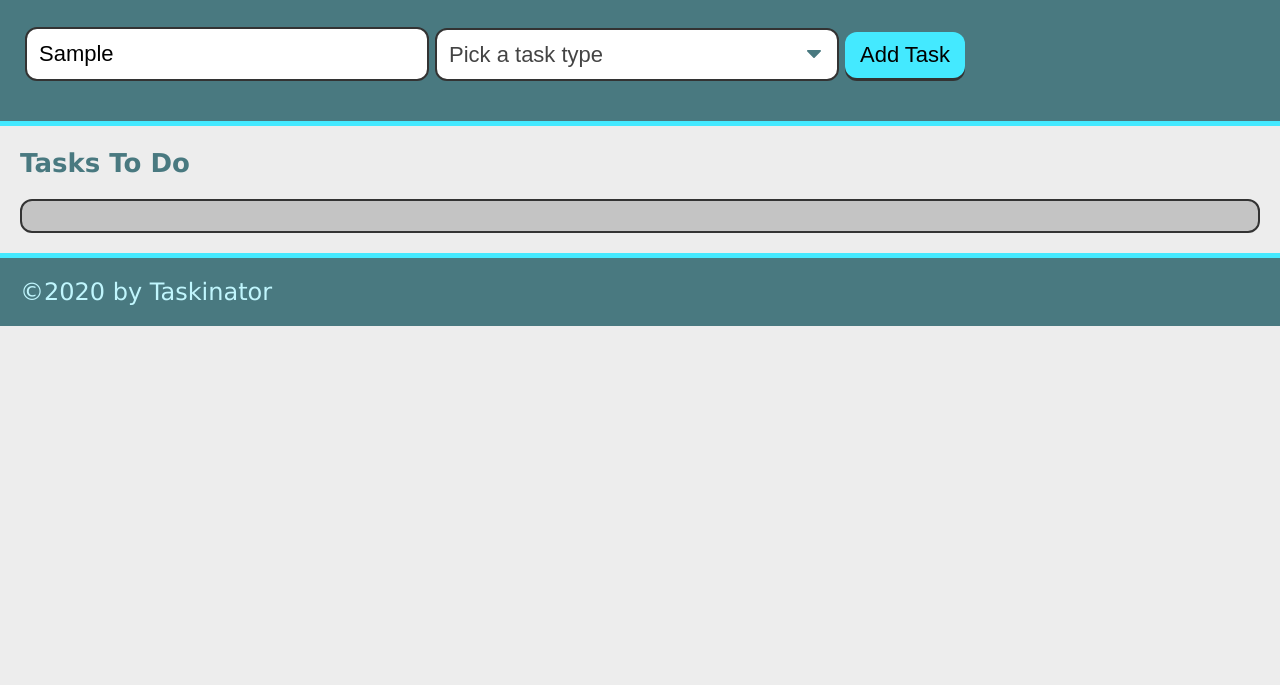
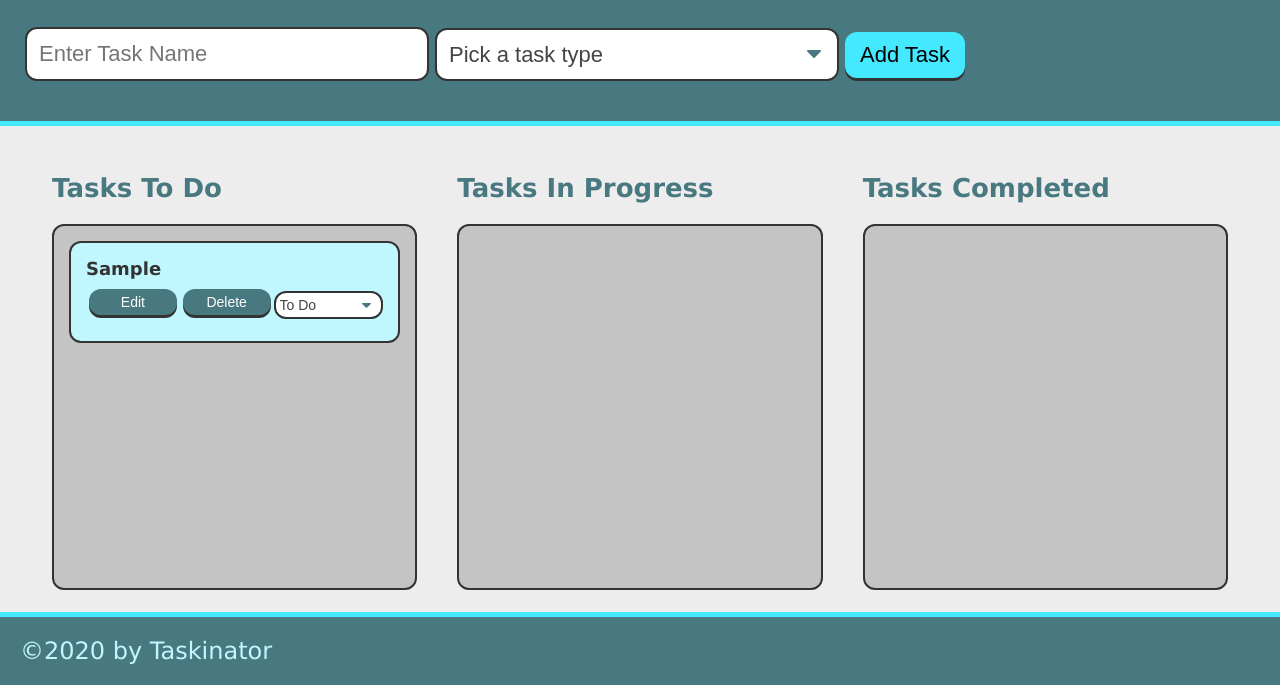
Before and after one commit to charliebear2000/taskinator, a plain HTML site: page index.html in a window 1280 px wide. Both pictures are taken after typing "Sample" into the empty fields and a click on the button "Add Task". Shown: the part 115-800 px from the top of the page. Drawn offline with Linux system fonts and the light colour scheme.

Commit message:
dynamcially create buttons

```diff
--- a/assets/js/script.js
+++ b/assets/js/script.js
@@ -1,3 +1,5 @@
+var taskIdCounter = 0;
+
 var formEl = document.querySelector("#task-form");
 var tasksToDoEl = document.querySelector("#tasks-to-do");
 
@@ -8,7 +10,7 @@ var taskFormHandler = function(event) {
    var taskTypeInput = document.querySelector("select[name='task-type']").value;
 
    //check if input values are empty strings
-   if (!taskNameInput || !taskTypeInput) {
+   if (!taskNameInput === "" || !taskTypeInput === "") {
       alert("You need to fill out the task form!");
       return false;
    }
@@ -24,10 +26,14 @@ var taskFormHandler = function(event) {
   createTaskEl(taskDataObj);
 }
 
+
 var createTaskEl = function(taskDataObj) {
    // create list item
    var listItemEl = document.createElement("li");
    listItemEl.className = "task-item";
+
+   // add task id as a custom attribute
+   listItemEl.setAttribute("data-task-id", taskIdCounter);
 
    // create div to hold task info and add to list item
    var taskInfoEl = document.createElement("div");
@@ -36,10 +42,61 @@ taskInfoEl.innerHTML = "<h3 class='task-name'>" + taskDataObj.name + "</h3><span
 
    listItemEl.appendChild(taskInfoEl);
 
+   var taskActionsEl = createTaskActions(taskIdCounter);
+   listItemEl.appendChild(taskActionsEl);
+
    // add entire list item to list
    tasksToDoEl.appendChild(listItemEl);
 
+   //increase task cunter for next unique id
+   taskIdCounter++;
+
+   };
+
+  var createTaskActions = function(taskId) {
+     var actionContainerEl = document.createElement("div");
+     actionContainerEl.className = "task-actions";
+
+     //create edit button
+     var editButtonEl = document.createElement("button");
+     editButtonEl.textContent = "Edit";
+     editButtonEl.className = "btn edit-btn";
+     editButtonEl.setAttribute("data-task-id", taskId);
+
+     actionContainerEl.appendChild(editButtonEl);
+
+     //create delete button
+     var deleteButtonEl = document.createElement("button");
+     deleteButtonEl.textContent = "Delete";
+     deleteButtonEl.className = "btn delete-btn";
+     deleteButtonEl.setAttribute("data-task-id", taskId);
+
+     actionContainerEl.appendChild(deleteButtonEl);
+
+     var statusSelectEl = document.createElement("select");
+     statusSelectEl.setAttribute("name", "status-change");
+     statusSelectEl.setAttribute("data-task-id", taskId);
+     statusSelectEl.className = "select-status";
+     actionContainerEl.appendChild(statusSelectEl);
+
+     var statusChoices = ["To Do", "In Progress", "Completed"];
+
+     for (var i = 0; i < statusChoices.length; i++) {
+        // create options element
+        var statusOptionEl = document.createElement("option");
+        statusOptionEl.textContent = statusChoices[i];
+        statusOptionEl.setAttribute("value", statusChoices[i]);
+
+        // append to select
+        statusSelectEl.appendChild(statusOptionEl);
      }
+
+     return actionContainerEl;
+  };
+
+
+
+
 
 
 formEl.addEventListener("submit", taskFormHandler);
--- a/index.html
+++ b/index.html
@@ -1,10 +1,10 @@
 <!DOCTYPE html>
 <html lang="en">
+
 <head>
    <meta charset="UTF-8">
    <meta name="viewport" content="width=device-width, initial-scale=1.0">
    <meta http-equiv="X-UA-Compatible" content="IE=edge">
-   <meta name="viewport" content="width=device-width, initial-scale=1.0">
    <title>Taskinator</title>
    <link rel="stylesheet" href="./assets/css/style.css">
 </head>
@@ -31,11 +31,23 @@
       </form>
    </header>
 
-   <main>
+   <main class="page-content" id="page-content">
+      <!-- Tasks To Do -->
       <section class="task-list-wrapper">
          <h2 class="list-title">Tasks To Do</h2>
          <ul class="task-list" id="tasks-to-do"></ul>
+      </section>
 
+            <!-- Tasks In Progress -->
+      <section class="task-list-wrapper">
+         <h2 class="list-title">Tasks In Progress</h2>
+         <ul class="task-list" id="tasks-in-progress"></ul>
+      </section>
+
+      <!-- Tasks Completed -->
+      <section class="task-list-wrapper">
+         <h2 class="list-title">Tasks Completed</h2>
+         <ul class="task-list" id="tasks-completed"></ul>
       </section>
    </main>
 
```
Lines whose indentation alone changed are shown as unchanged.
